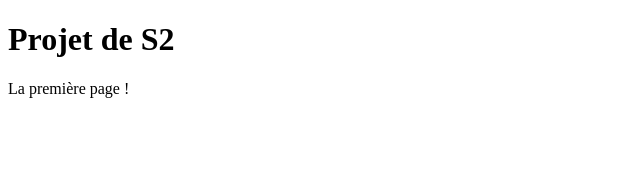
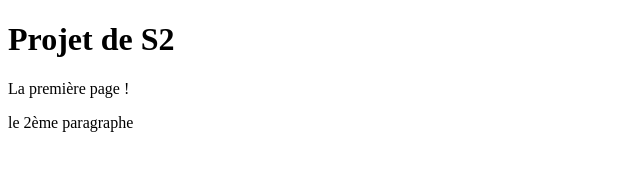
Before and after one commit to Ecologeek/projet-s2, a plain HTML site: page index.html in a window 1280 px wide. Shown: the whole page, without its empty margins (0-640 px from the left). Drawn offline with Linux system fonts and the light colour scheme.

Commit message:
Ajout du 2ème paragraphe dans la page d'index

```diff
--- a/index.html
+++ b/index.html
@@ -9,5 +9,7 @@
     <h1>Projet de S2</h1>
     <p>La première page !</p>
 
+    <p>le 2ème paragraphe</p>
+
   </body>
 </html>
```
